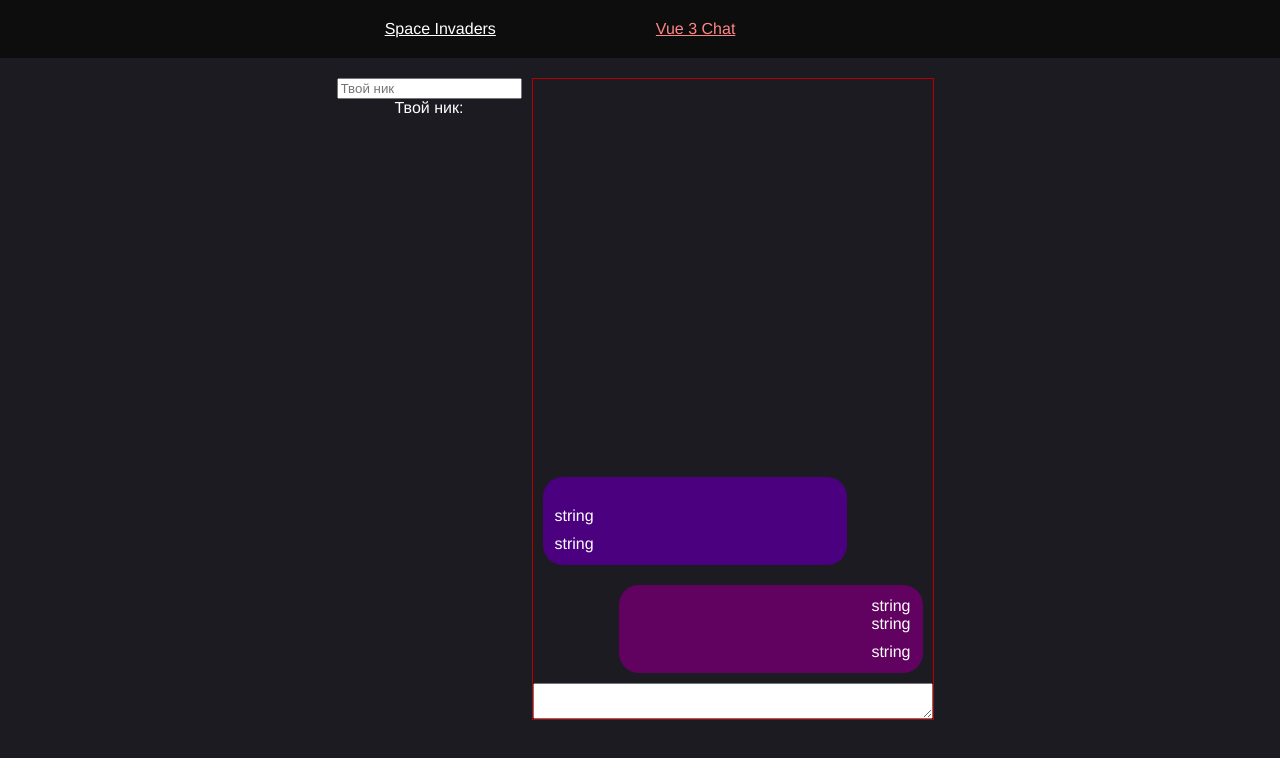
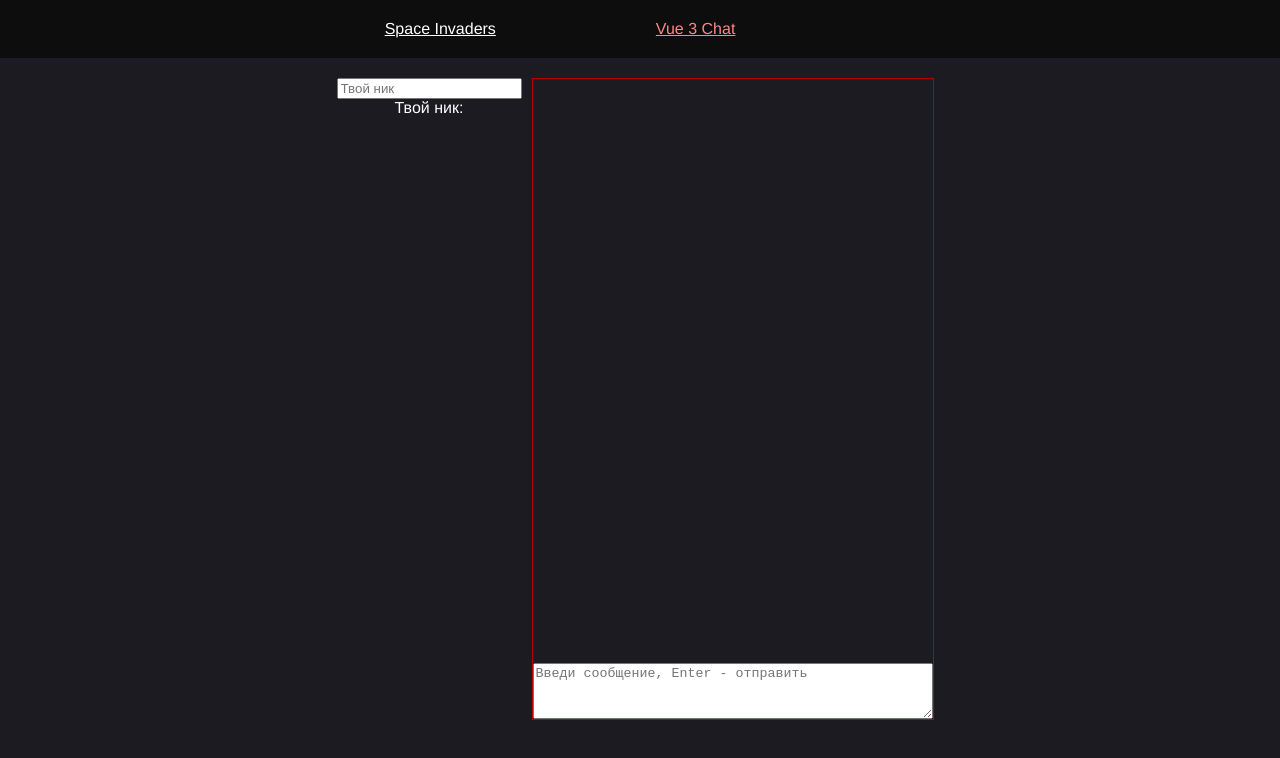
Before and after one commit to Amenoniku/space-invaders-ts, a Vue app: page /chat in a window 1280 px wide. Shown: the top 758 px of the page. Built offline with nearby package versions, Linux system fonts and the light colour scheme.

Commit message:
апдейдт чата

```diff
--- a/src/components/chat/ChatScreen.vue
+++ b/src/components/chat/ChatScreen.vue
@@ -4,7 +4,13 @@
       v-for="message in messages"
       :message="message"
     />
-    <textarea name="textMessage" v-model="textMessage" @keyup.enter="sendMessage($event)" />
+    <textarea
+      class="chat-screen__textarea"
+      name="textMessage"
+      v-model="textMessage"
+      placeholder="Введи сообщение, Enter - отправить"
+      @keyup.enter="sendMessage($event)"
+    />
   </div>
 </template>
 
@@ -51,5 +57,9 @@ const randomString: Function = (): string => {
   justify-content: flex-end;
   overflow-y: auto;
   overflow-x: hidden;
+  &__textarea {
+    min-height: 50px;
+    max-width: 100%;
+  }
 }
 </style>
--- a/src/store/chat/mutations.ts
+++ b/src/store/chat/mutations.ts
@@ -11,6 +11,7 @@ export type Mutations<S = State> = {
 export const mutations: MutationTree<State> & Mutations = {
   addMessage(state: State, message: Message) {
     state.messages.push(message)
+    if (state.messages.length > 10) state.messages.shift()
   },
   setUserName(state: State, userName: string) {
     state.userName = userName
--- a/src/store/chat/state.ts
+++ b/src/store/chat/state.ts
@@ -4,17 +4,6 @@ export type State = {
 }
 
 export const state: State = {
-  messages: [
-    {
-      author: 'you',
-      data: 'string',
-      text: 'string'
-    },
-    {
-      author: 'string',
-      data: 'string',
-      text: 'string'
-    }
-  ],
+  messages: [],
   userName: ''
 };
```
